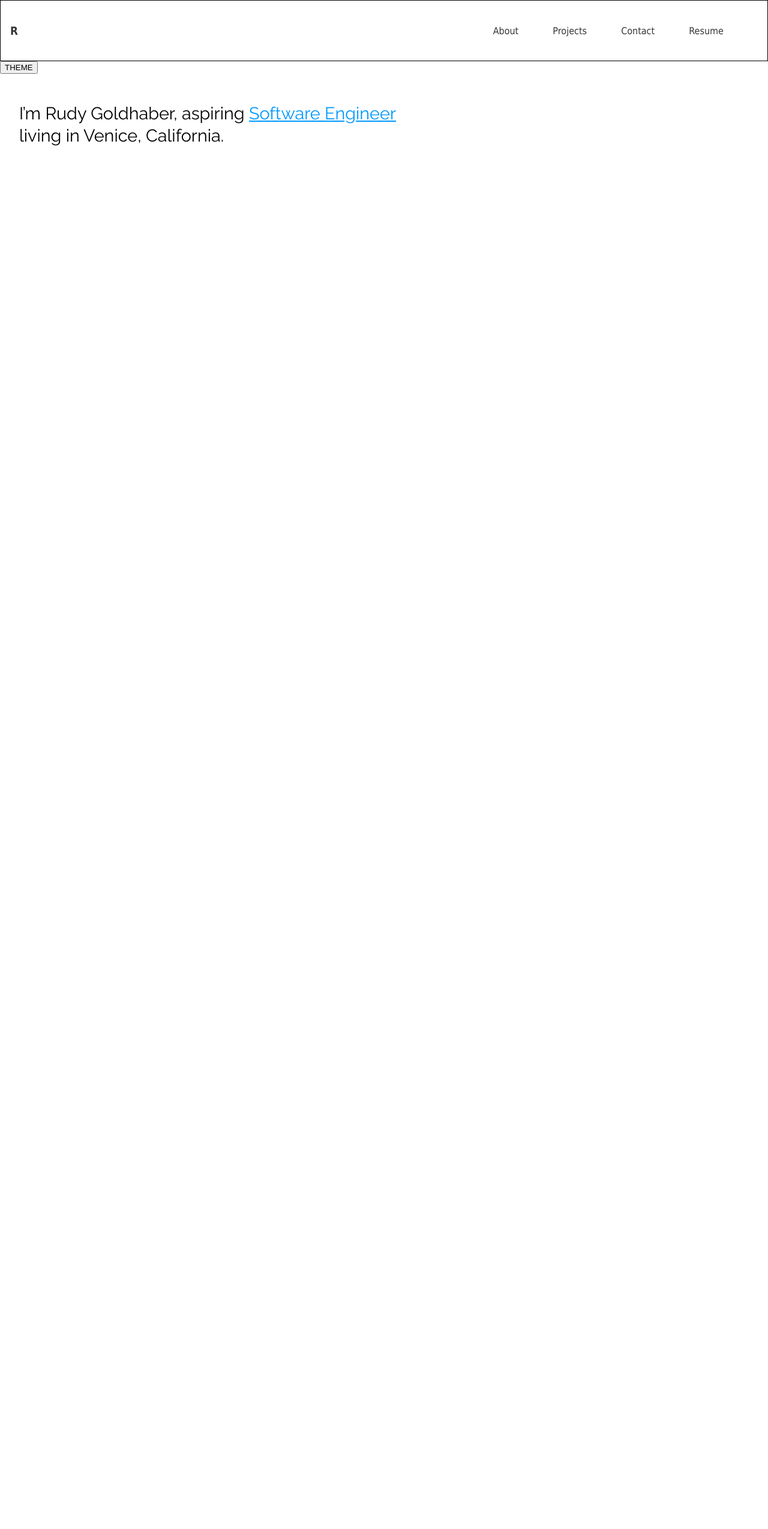
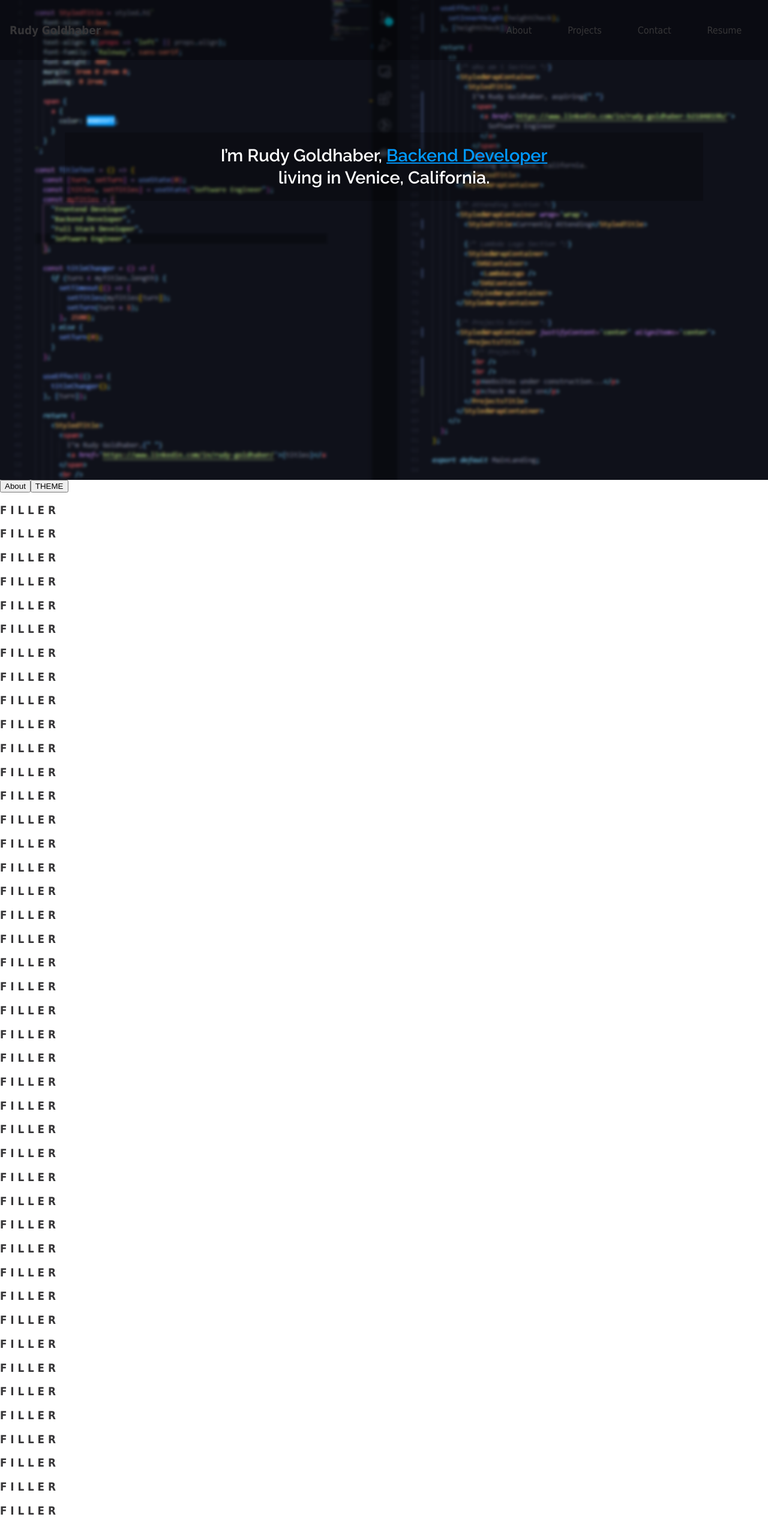
Before and after one commit to SyriiAdvent/rudy-goldhaber, a React (Create React App) app: page / in a window 1280 px wide. Shown: the top 2549 px of the page at 60% size. Before the commit the page ends 800 px from the top, so only its background shows below. Built offline with nearby package versions, Linux system fonts and the light colour scheme.

Commit message:
landing mostly done. working on filler about next

```diff
--- a/package.json
+++ b/package.json
@@ -8,6 +8,7 @@
     "@testing-library/user-event": "^7.2.1",
     "react": "^16.13.1",
     "react-dom": "^16.13.1",
+    "react-router-dom": "^5.2.0",
     "react-scripts": "3.4.1",
     "styled-components": "^5.1.1"
   },
--- a/src/App.js
+++ b/src/App.js
@@ -1,4 +1,4 @@
-import React, { useState } from 'react';
+import React, { useState, useEffect } from 'react';
 import styled, { ThemeProvider } from 'styled-components';
 import { GlobalStyles } from './components/themeUtils/GlobalStyles'
 import { lightTheme, darkTheme } from './components/themeUtils/Theme'
@@ -14,17 +14,80 @@ function App() {
   const [theme, setTheme] = useState('light')
 
   const themeSelector = () => {
-    theme === 'lightmode' ? setTheme('darkmode') : setTheme('lightmode')
+    theme === 'light' ? setTheme('dark') : setTheme('light')
   }
+
+  const osThemeHelper = () => {
+    if (window.matchMedia && window.matchMedia('(prefers-color-scheme: dark)').matches) {
+      setTheme('dark')
+    }
+  }
+
+  useEffect(() => {
+    osThemeHelper()
+  }, [])
 
   return (
     <ThemeProvider theme={ theme === 'light' ? lightTheme : darkTheme }>
       <GlobalStyles />
       <MainContainer>
         <Navbar />
+
+        <LandingPage />
+        <button>About</button>
         <button onClick={themeSelector} >THEME</button>
 
-        <LandingPage />
+        <h3>F I L L E R</h3>
+        <h3>F I L L E R</h3>
+        <h3>F I L L E R</h3>
+        <h3>F I L L E R</h3>
+        <h3>F I L L E R</h3>
+        <h3>F I L L E R</h3>
+        <h3>F I L L E R</h3>
+        <h3>F I L L E R</h3>
+        <h3>F I L L E R</h3>
+        <h3>F I L L E R</h3>
+        <h3>F I L L E R</h3>
+        <h3>F I L L E R</h3>
+        <h3>F I L L E R</h3>
+        <h3>F I L L E R</h3>
+        <h3>F I L L E R</h3>
+        <h3>F I L L E R</h3>
+        <h3>F I L L E R</h3>
+        <h3>F I L L E R</h3>
+        <h3>F I L L E R</h3>
+        <h3>F I L L E R</h3>
+        <h3>F I L L E R</h3>
+        <h3>F I L L E R</h3>
+        <h3>F I L L E R</h3>
+        <h3>F I L L E R</h3>
+        <h3>F I L L E R</h3>
+        <h3>F I L L E R</h3>
+        <h3>F I L L E R</h3>
+        <h3>F I L L E R</h3>
+        <h3>F I L L E R</h3>
+        <h3>F I L L E R</h3>
+        <h3>F I L L E R</h3>
+        <h3>F I L L E R</h3>
+        <h3>F I L L E R</h3>
+        <h3>F I L L E R</h3>
+        <h3>F I L L E R</h3>
+        <h3>F I L L E R</h3>
+        <h3>F I L L E R</h3>
+        <h3>F I L L E R</h3>
+        <h3>F I L L E R</h3>
+        <h3>F I L L E R</h3>
+        <h3>F I L L E R</h3>
+        <h3>F I L L E R</h3>
+        <h3>F I L L E R</h3>
+        <h3>F I L L E R</h3>
+        <h3>F I L L E R</h3>
+        <h3>F I L L E R</h3>
+        <h3>F I L L E R</h3>
+        <h3>F I L L E R</h3>
+        <h3>F I L L E R</h3>
+        <h3>F I L L E R</h3>
+        <h3>F I L L E R</h3>
       </MainContainer>
     </ThemeProvider>
   );
--- a/src/components/landing/LandingPage.jsx
+++ b/src/components/landing/LandingPage.jsx
@@ -1,38 +1,31 @@
 import React from 'react'
 import styled from 'styled-components'
+import TitleText from './TitleText'
+import codeImgBlurred from '../../assets/Code_XLZpZAGEXyblurred.png'
 
+const LandingWrapper = styled.div`
+  height: 100vh;
+`
 
-const StyledTitle = styled.h1`
-  font-size: 1.8em;
-  line-height: 2.3rem;
-  text-align: ${props => "left" || props.align};
-  font-family: "Raleway", sans-serif;
-  font-weight: 400;
-  color: #000;
-  margin: 3rem 0 2rem 0;
-  padding: 0 2rem;
+const BackgroundImg = styled.div`
+  background-image: url(${codeImgBlurred});
 
-  span {
-    a {
-      color: #0099ff;
-    }
-  }
-`;
+  /* Full height */
+  height: 100%;
+
+  /* Center and scale the image */
+  background-position: center;
+  background-repeat: no-repeat;
+  background-size: cover;
+`
 
 const LandingPage = () => {
+
   return (
-    <div>
-        <StyledTitle>
-          I’m Rudy Goldhaber, aspiring{" "}
-          <span>
-            <a href='https://www.linkedin.com/in/rudy-goldhaber/'>
-              Software Engineer
-            </a>
-          </span>
-          <br />
-          living in Venice, California.
-        </StyledTitle>
-    </div>
+    <LandingWrapper>
+      <BackgroundImg />
+      <TitleText />
+    </LandingWrapper>
   )
 }
 
--- /dev/null
+++ b/src/components/landing/TitleText.jsx
@@ -0,0 +1,72 @@
+import React, { useEffect, useState } from 'react'
+import styled from "styled-components";
+
+const StyledTitle = styled.h1`
+  font-size: 1.8em;
+  line-height: 2.3rem;
+  text-align: ${props => "left" || props.align};
+  font-family: "Raleway", sans-serif;
+  font-weight: 400;
+  margin: 3rem 0 2rem 0;
+  padding: 0 2rem;
+
+  background-color: rgb(0,0,0); /* Fallback color */
+  background-color: rgba(0,0,0, 0.2); /* Black w/opacity/see-through */
+  color: white;
+  font-weight: bold;
+  position: absolute;
+  top: 50%;
+  left: 50%;
+  transform: translate(-50%, -200%);
+  z-index: 2;
+  width: 80%;
+  padding: 20px;
+  text-align: center;
+
+  span {
+    a {
+      color: #0099ff;
+    }
+  }
+`;
+
+const TitleText = () => {
+  const [turn, setTurn] = useState(0);
+  const [titles, setTitles] = useState("Software Engineer");
+  const myTitles = [
+    "Frontend Developer",
+    "Backend Developer",
+    "Full Stack Developer",
+    "Software Engineer",
+  ];
+
+  const titleChanger = () => {
+    if (turn < myTitles.length) {
+      setTimeout(() => {
+        setTitles(myTitles[turn]);
+        setTurn(turn + 1);
+      }, 2500);
+    } else {
+      setTurn(0);
+    }
+  };
+
+  useEffect(() => {
+    titleChanger();
+  }, [turn]);
+
+  return (
+    <StyledTitle>
+      <span>
+        I’m Rudy Goldhaber,{" "}
+        <a href='https://www.linkedin.com/in/rudy-goldhaber/'>{titles}</a>
+      </span>
+      <br />
+      living in Venice, California.
+      {/* <br />
+          I specialize is engineering solutions in software */}
+    </StyledTitle>
+  );
+};
+
+export default TitleText;
--- a/src/components/navigation/Navbar.jsx
+++ b/src/components/navigation/Navbar.jsx
@@ -4,18 +4,22 @@ import LinksWrapper from './LinksWrapper'
 
 const NavContainer = styled.div`
   height: 100px;
+  width: 100%;
   display: flex;
   justify-content: space-between;
   align-items: center;
+  background-color: rgb(0,0,0);
+  background-color: rgba(0,0,0, 0.3);
 
   padding: 0 1rem 0 1rem;
-  border: 1px solid black;
+  /* border: 1px solid black; */
+  position: fixed;
 `
 
 const Navbar = () => {
   return (
     <NavContainer>
-      <h3>R</h3>
+      <h3>Rudy Goldhaber</h3>
       <LinksWrapper />
     </NavContainer>
   )
--- a/src/components/themeUtils/GlobalStyles.js
+++ b/src/components/themeUtils/GlobalStyles.js
@@ -4,6 +4,7 @@ export const GlobalStyles = createGlobalStyle`
   body {
     background: ${({ theme }) => theme.body};
     color: ${({ theme }) => theme.text};
+    border-color: ${({ theme }) => theme.body};
     font-family: Tahoma, Helvetica, Arial, Roboto, sans-serif;
     transition: all 0.50s linear;
   }
```
Also changed, not shown: src/assets/Code_XLZpZAGEXyblurred.png (added), 1 other file (tests, documents, lock files or other folders).
